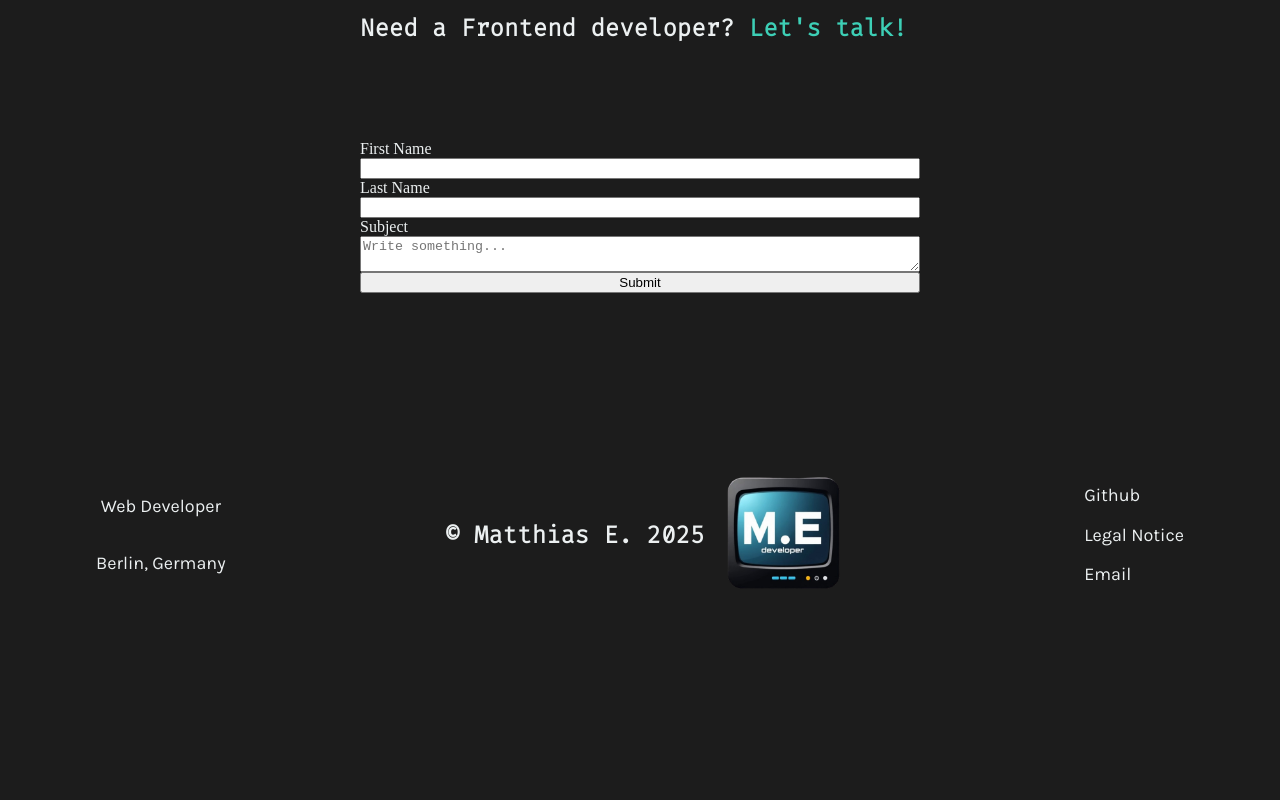
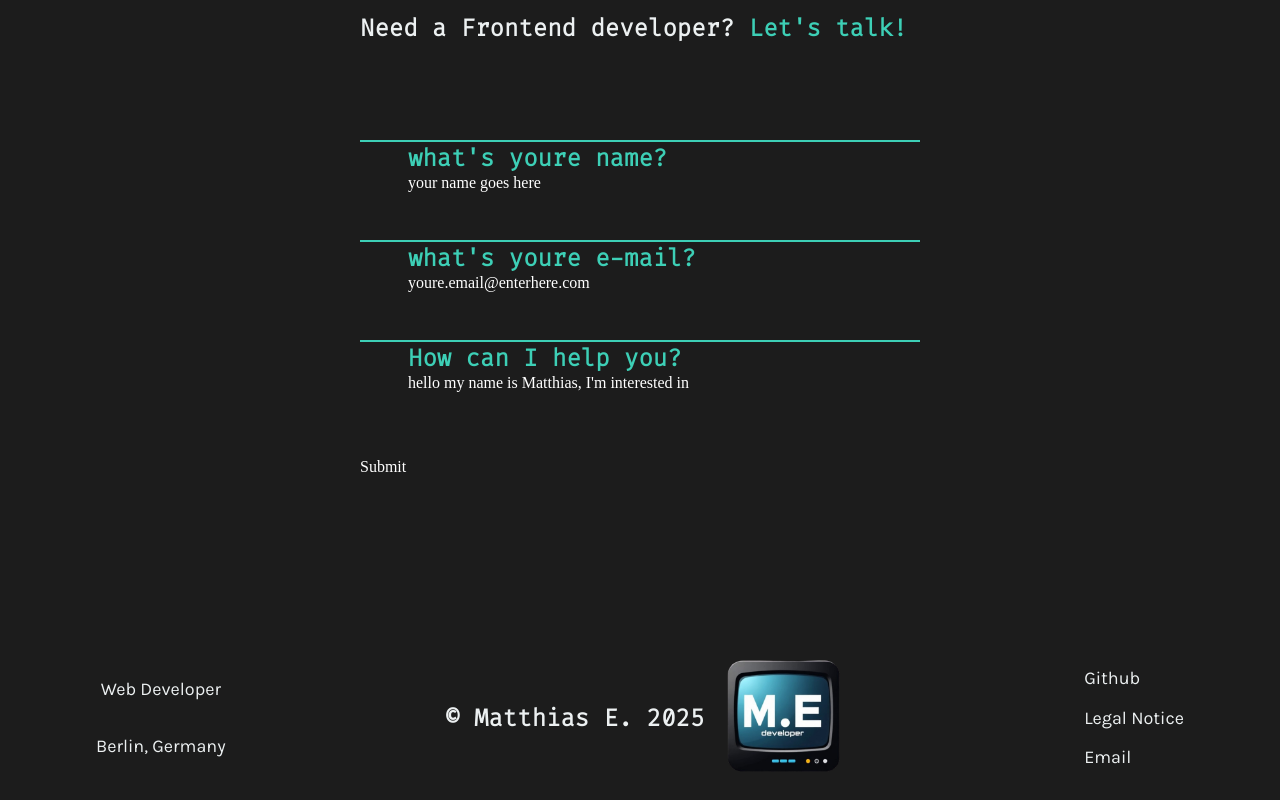
Before and after one commit to matt-e-dev/DA-Portfolio, an Angular app: page / in a window 1280 px wide. Shown: the part 4390-5190 px from the top of the page. Before the commit the page ends 5007 px from the top, so only its background shows below. Built offline with nearby package versions, Linux system fonts and the light colour scheme.

Commit message:
first draft new contact form

```diff
--- a/src/app/main-content/contact/contact.component.html
+++ b/src/app/main-content/contact/contact.component.html
@@ -20,30 +20,36 @@
     <div class="contact-container">
 
       <form class="contact-form" (ngSubmit)="onSubmit(contactForm)" #contactForm="ngForm">
-        <label for="name">First Name</label>
-        <input #name = "ngModel" [(ngModel)]="contactData.name" type="text" id="name" name="name" placeholder="Your name.." required />
+        <div class="name-contact-form">
+            <label class="container-text-large --primary-color" for="name">what's youre name?</label>
+            <input #name = "ngModel" [(ngModel)]="contactData.name"  type="text" id="name" name="name" placeholder="your name goes here" required />
             @if (!name.valid && name.touched){
 
               <span>name please</span>
 
             }
+        </div>
+        <div class="email-contact-form">
 
-        <label for="email">Last Name</label>
-        <input #email = "ngModel"[(ngModel)]="contactData.email" type="email" id="email" name="email" placeholder="Your mail.." required pattern="[a-zA-Z0-9._%+\-]+@[a-zA-Z0-9.\-]+\.[a-zA-Z]{2,}" />
+            <label class="container-text-large --primary-color" for="email">what's youre e-mail?</label>
+            <input #email = "ngModel"[(ngModel)]="contactData.email" type="email" id="email" name="email" placeholder="youre.email@enterhere.com" required pattern="[a-zA-Z0-9._%+\-]+@[a-zA-Z0-9.\-]+\.[a-zA-Z]{2,}" />
             @if (!email.valid && email.touched){
 
               <span>email please</span>
 
             }
+        </div>
+        <div class="message-contact-form">
 
-        <label for="message">Subject</label>
-        <textarea #message = "ngModel" [(ngModel)]="contactData.message" id="message" name="message" placeholder="Write something..." required ></textarea>
+            <label class="container-text-large --primary-color" for="message">How can I help you?</label>
+            <textarea #message = "ngModel" [(ngModel)]="contactData.message" id="message" name="message" placeholder="hello my name is Matthias, I'm interested in" required ></textarea>
             @if (!message.valid && message.touched){
 
               <span>lul</span>
 
           }
-        <input type="submit" value="Submit" />
+         </div>
+          <input type="submit" value="Submit"  />
       </form>
     </div>
 
--- a/src/app/main-content/contact/contact.component.scss
+++ b/src/app/main-content/contact/contact.component.scss
@@ -1,9 +1,3 @@
-.contact-form {
-
-  display: flex;
-  flex-direction: column;
-}
-
 
 .contact-wrapper {
   display: flex;
@@ -45,14 +39,16 @@
     width: 100%;
     margin-top: 16px;
 
-    > .help-container {
-      border-bottom: 1px solid var(--primary-color);
-      padding-bottom: 24px;
-    }
+    .contact-form {
 
-    > .name-container,
-    .email-container,
-    .help-container {
+      display:flex;
+      flex-direction: column;
+
+      > .name-contact-form,
+      .email-contact-form,
+      .message-contact-form{
+        display: flex;
+        flex-direction: column;
         border-top: 2px solid var(--primary-color);
         margin-bottom: 48px;
         padding-left: 48px;
@@ -60,19 +56,41 @@
         @media (max-width: 600px) {
           padding-left: 0px;
         }
+      }
 
-      > .contact-secondary-headlines {
-        font-size: var(--font-size-navbar);
-        color: var(--primary-color);
-      }
-    }
-    .input-txt {
-      all: unset;
-      font-family: "Karla";
+
+      input {
+
+        all:unset;
+        color:white;;
+
       }
 
       input::placeholder {
-      color: white;
+
+        all:unset;
+        color:white;;
+
+      }
+
+      textarea {
+
+        all:unset;
+        color:white;;
+      }
+
+      textarea::placeholder {
+
+        all:unset;
+        color:white;;
+
+      }
+
+      span {
+
+        color:red;
+      }
+
     }
 
     .checkbox-container {
```
Lines whose indentation alone changed are shown as unchanged.
